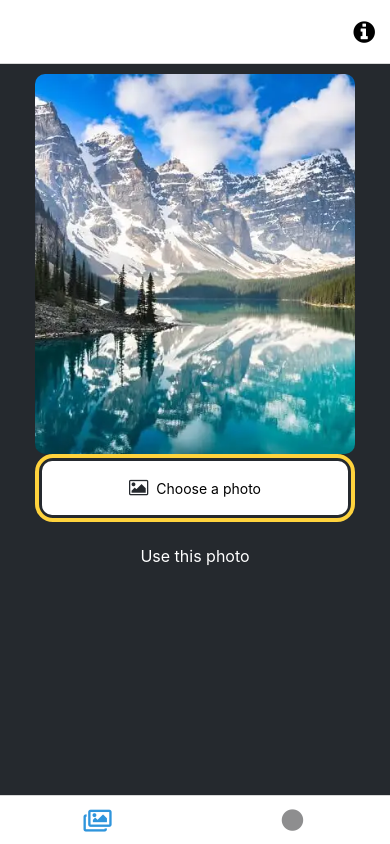
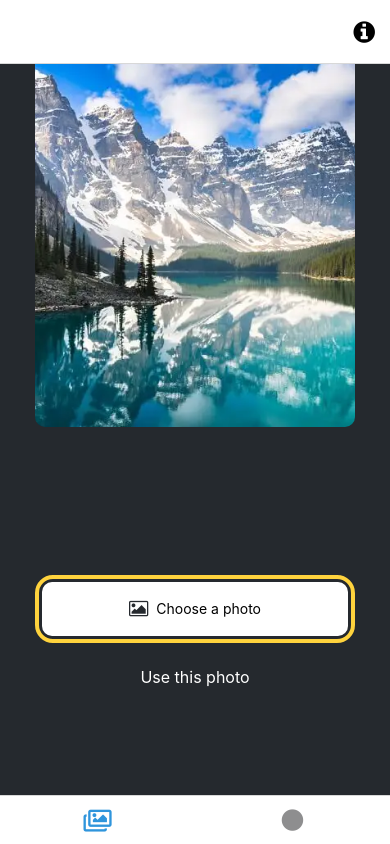
Before and after one commit to tarekazzazi/react-native-app, a React Native app: screen /TabOne in a window 390 px wide. Built offline with nearby package versions, Linux system fonts and the light colour scheme; what expo-linking would draw is missing.

Commit message:
fixed problem where sticker pushes on menu

```diff
--- a/components/EmojiSticker.tsx
+++ b/components/EmojiSticker.tsx
@@ -1,13 +1,40 @@
 import { View, Image } from 'react-native';
+import { TapGestureHandler } from 'react-native-gesture-handler';
+import Animated, {
+    useAnimatedStyle,
+    useSharedValue,
+    useAnimatedGestureHandler,
+    withSpring,
+} from 'react-native-reanimated';
 
 export default function EmojiSticker({  imageSize,  stickerSource  })  {
+    const AnimatedImage = Animated.createAnimatedComponent(Image);
+    const scaleImage = useSharedValue(imageSize);
+
+    const onDoubleTap = useAnimatedGestureHandler({
+        onActive: () => {
+            if (scaleImage.value) {
+                scaleImage.value = scaleImage.value * 2;
+            }
+        },
+    });
+
+    const imageStyle = useAnimatedStyle(() => {
+        return  {
+            width: withSpring(scaleImage.value),
+            height: withSpring(scaleImage.value),
+        };
+    });
+
     return  (
-        <View style={{ top: -350 }}>
-            <Image
-            source={stickerSource}
-            resizeMode="contain"
-            style={{ width: imageSize,  height: imageSize }}
-            />
+        <View style={{ top: -350}}>
+            <TapGestureHandler onGestureEvent={onDoubleTap} numberOfTaps={2}>
+                <AnimatedImage
+                source={stickerSource}
+                resizeMode="contain"
+                style={[imageStyle, { width: imageSize,  height: imageSize }]}
+                />
+            </TapGestureHandler>
         </View>
     );
 }
--- a/screens/ModalOptions.tsx
+++ b/screens/ModalOptions.tsx
@@ -51,16 +51,13 @@ export default function optionsModal(){
 
       return (
         <View style={styles.container}>
-
-          {/* decides what to model to render */}
-          {showAppOptions ? (
-              <View style={styles.optionsContainer}>
-                {/* After new menue bar is rendered this is what shows image */}
             <View style={styles.imageContainer}>
               <ImageViewer placeholderImageSource={PlaceholderImage} selectedImage={selectedImage} />
               {pickedEmoji !== null ? <EmojiSticker imageSize={40} stickerSource={pickedEmoji} /> : null}
             </View>
-
+          {/* decides what to model to render */}
+          {showAppOptions ? (
+              <View style={styles.optionsContainer}>
                   <View style={styles.optionsRow}>
                     <IconButton icon="refresh" label="Reset" onPress={onReset} />
                     <CircleButton onPress={onAddSticker} />
@@ -70,14 +67,10 @@ export default function optionsModal(){
                   <EmojiPicker isVisible={isModalVisable} onClose={onModalClose}>
                     <EmojiList onSelect={setPickedEmoji} onCloseModal={onModalClose} />
                   </EmojiPicker>
+              </View>
 
-            </View>
           ) : (
             <View style={styles.optionsContainer}>
-                <View style={styles.imageContainer}>
-                <ImageViewer placeholderImageSource={PlaceholderImage} selectedImage={selectedImage} />
-                {pickedEmoji !== null ? <EmojiSticker imageSize={40} stickerSource={pickedEmoji} /> : null}
-                </View>
               <View style={styles.footerContainer}>
                 <Button theme="primary" label="Choose a photo" onPress={pickImageAsync} />
                 <Button label="Use this photo" onPress={() => setShowAppOptions(true)} />
@@ -106,6 +99,8 @@ export default function optionsModal(){
         width: '80%',
       },
       imageContainer: {
+        flex: 1,
+        margin: 20,
         alignItems: 'center',
         backgroundColor: '#25292e',
       },
@@ -114,12 +109,11 @@ export default function optionsModal(){
         backgroundColor: '#25292e',
       },
       optionsContainer: {
-        top: 10,
-        backgroundColor: '#25292e',
-        position: 'absolute',
+        flex: 1,
+        paddingTop: 250,
+        backgroundColor: 'transparent',
       },
       optionsRow: {
-        left: 10,
         alignItems: 'center',
         flexDirection: 'row',
         backgroundColor: '#25292e',
--- a/screens/TabOneScreen.tsx
+++ b/screens/TabOneScreen.tsx
@@ -1,11 +1,22 @@
 
-import { StyleSheet } from 'react-native';
+import { StyleSheet, View } from 'react-native';
 import { RootTabScreenProps } from '../types';
+import { GestureHandlerRootView } from "react-native-gesture-handler";
 import OptionsModal from './ModalOptions';
 
 export default function TabOneScreen({ navigation }: RootTabScreenProps<'TabOne'>) {
   return (
+    <View style={styles.container}>
+
+    <View>
     <OptionsModal />
+    </View>
+
+    <GestureHandlerRootView>
+
+    </GestureHandlerRootView>
+    </View>
+
   );
 }
 
@@ -15,6 +26,7 @@ const styles = StyleSheet.create({
     alignItems: 'center',
     justifyContent: 'center',
     backgroundColor: '#25292e',
+
   },
   title: {
     fontSize: 20,
```
Also changed, not shown: 1 other file (tests, documents, lock files or other folders). Lines whose indentation alone changed are shown as unchanged.
